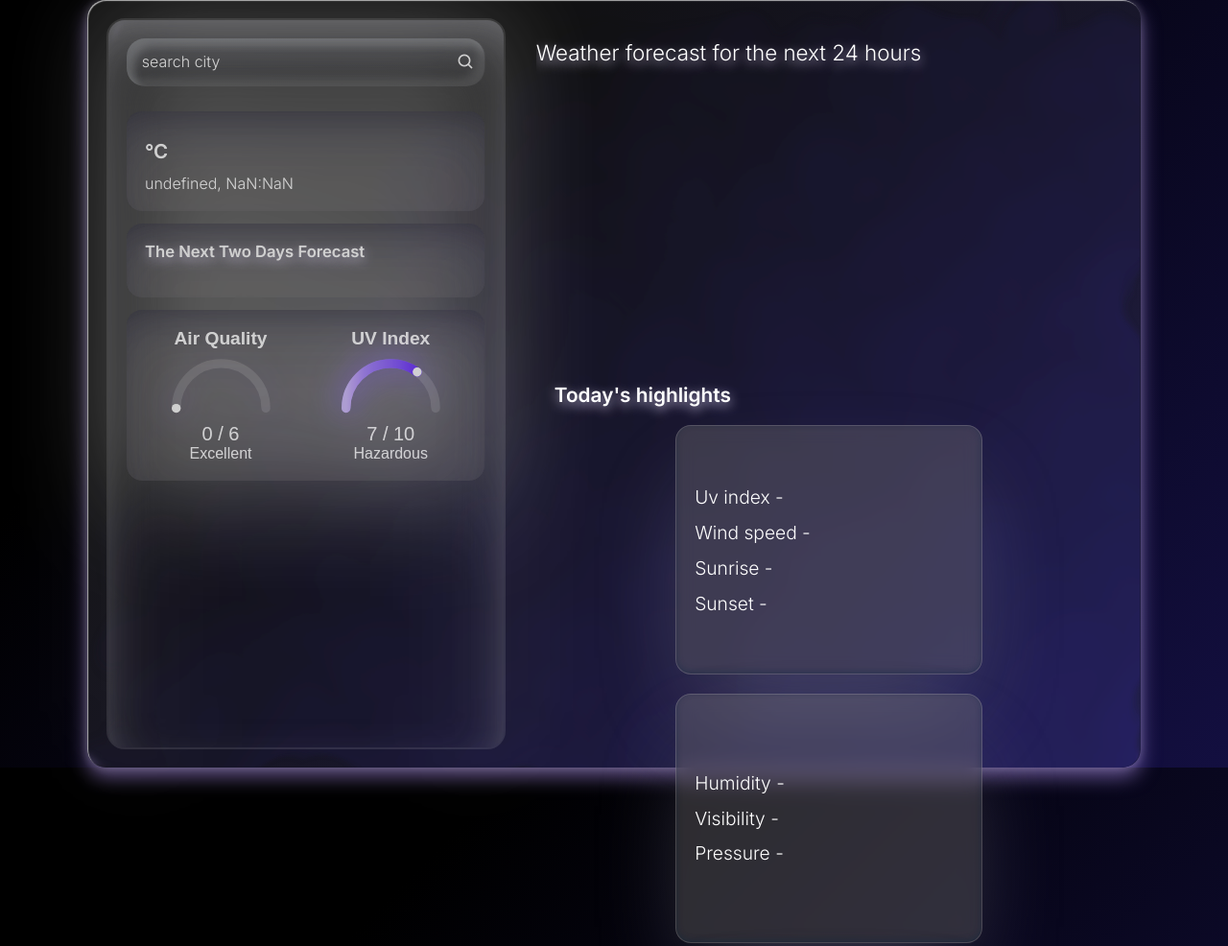
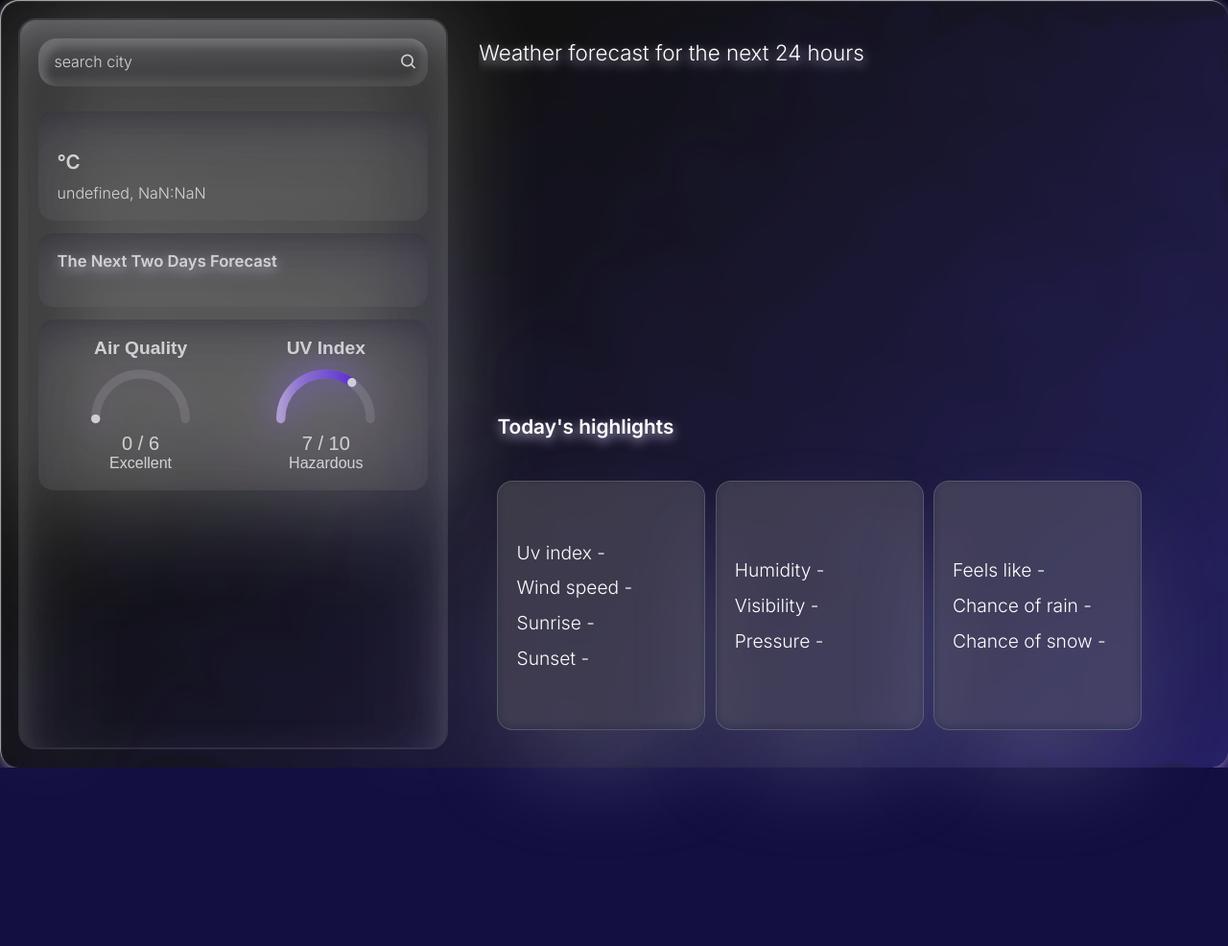
Before and after one commit to Shteinaseev/weather-app, a website built with Vite: page src/index.html in a window 1280 px wide. Shown: the top 986 px of the page at 96% size. After the commit the page ends 800 px from the top, so only its background shows below. Built offline with nearby package versions, Linux system fonts and the light colour scheme; no server answers.

Commit message:
slayder bug fix

```diff
--- a/src/index.html
+++ b/src/index.html
@@ -32,6 +32,7 @@
             <article class="info">
                 <h3 data-js-location class="location">
                     </h2>
+                    <p data-js-weather-desc></p>
                     <p class="temperature">
                         <span data-js-temp></span>°C
                     </p>
@@ -60,7 +61,6 @@
         </aside>
         <section class="weather item">
             <h2>Weather forecast for the next 24 hours
-                <p data-js-weather-title></p>
             </h2>
             <div data-js-weather class="weather-inner"></div>
         </section>
@@ -114,5 +114,6 @@
             </article>
         </section>
     </main>
-    </body>
+</body>
+
 </html>
--- a/src/scripts/index.js
+++ b/src/scripts/index.js
@@ -20,7 +20,7 @@ class weatherApp {
         airQuality: '[data-js-air-quality]',
         uvIndex: '[data-js-uv-index]',
         suggestions: '[data-js-suggestions]',
-        weatherTitle: '[data-js-weather-title]',
+        weatherDesc: '[data-js-weather-desc]',
         sunsetTime: '[data-js-sunset-time]',
         sunriseTime: '[data-js-sunrise-time]',
         visibility: '[data-js-vis]',
@@ -66,7 +66,8 @@ class weatherApp {
         this.uvIndex = this.aside.querySelector(this.selectors.uvIndex);
 
         this.weather = this.root.querySelector(this.selectors.weather);
-        this.weatherTitle = this.root.querySelector(this.selectors.weatherTitle);
+        this.weatherDesc = this.aside.querySelector(this.selectors.weatherDesc);
+        this.weather.style.transform = `rotateY(${this.getMinimalAngle()}deg)`;
 
         this.highlights = this.root.querySelector(this.selectors.highlights);
         this.uvIndexEl = this.highlights.querySelector(this.selectors.uvIndex);
@@ -222,6 +223,19 @@ class weatherApp {
         e.preventDefault();
     }
 
+    getMinimalAngle() {
+
+        const parentElWidth = this.weather.parentElement.offsetWidth;
+
+        // convert linear distance (half the width) to radians, then to
+        // degrees
+        const halfWidth = parentElWidth / 3.8;
+        const radians = halfWidth / this.radius;
+        const degrees = radians * (180 / Math.PI);
+
+        return degrees;
+    }
+
     onMove(e) {
         if (!this.isDragging) return;
 
@@ -231,9 +245,11 @@ class weatherApp {
         this.velocity = delta * -0.1;
         this.currentAngle += this.velocity;
 
-        // Ограничение ротации между первым и последним элементом
-        this.currentAngle = Math.max(20, Math.min(this.currentAngle, 265));
-
+        // ensure we don't rotate past first or last card; the upper bound
+        // is based on the number of items and the per‑item angle increment
+        const maxAngle = (this.count - 1) * this.angle;
+        this.currentAngle = Math.max(this.getMinimalAngle(), Math.min(this.currentAngle, maxAngle));
+        console.log(this.getMinimalAngle())
         this.updateRotation();
 
         this.prevX = x;
@@ -250,7 +266,7 @@ class weatherApp {
 
             // Ограничение ротации между первым и последним элементом
             const maxAngle = (this.count - 1) * this.angle;
-            this.currentAngle = Math.max(15, Math.min(this.currentAngle, maxAngle));
+            this.currentAngle = Math.max(this.getMinimalAngle(), Math.min(this.currentAngle, maxAngle));
 
             this.velocity *= 0.6; // Замедление
             this.updateRotation();
@@ -364,7 +380,7 @@ class weatherApp {
                 this.renderForecastCards(forecastday);
                 this.airQuality.setAttribute('value', data.current.air_quality["us-epa-index"]);
                 this.uvIndex.setAttribute('value', data.current.uv);
-                this.weatherTitle.textContent = data.current.condition.text;
+                this.weatherDesc.textContent = data.current.condition.text;
                 this.aside.style.backgroundImage = `url(./images/${this.timeOfday}/${this.getAsideBackground(code)})`;
 
                 this.uvIndexEl.textContent = data.current.uv;
@@ -378,7 +394,6 @@ class weatherApp {
                 this.chanceOfRain.textContent = `${data.forecast.forecastday[0].day.daily_chance_of_rain}%`;
                 this.chanceOfSnow.textContent = `${data.forecast.forecastday[0].day.daily_chance_of_snow}%`;
 
-
             })
             .catch(error => {
                 console.error('Error fetching weather data:', error);
--- a/src/styles/style.css
+++ b/src/styles/style.css
@@ -68,7 +68,7 @@ article {
     grid-template-areas:
         "aside weather"
         "aside highlights";
-    grid-template-columns: 26rem 1fr;
+    grid-template-columns: 28rem 1fr;
     column-gap: 2rem;
     padding: clamp(1rem, 2.4vh, 1.5rem);
 
@@ -325,7 +325,7 @@ article {
 
     .weather-inner {
         padding: 1rem;
-        width: 420px;
+        width: 620px;
         height: 18.8rem;
         position: relative;
         transform-style: preserve-3d;
@@ -376,9 +376,9 @@ article {
     height: 50vh;
     padding: clamp(1rem, 2.4vh, 1.5rem);
     display: grid;
-    grid-template-rows: auto 1fr;
-    gap: 1.2rem;
-    grid-template-columns: repeat(auto-fit, minmax(320px, 1fr));
+    grid-template-rows: auto 260px;
+    gap: clamp(0.2rem, 1.28vh, 0.8rem);
+    grid-template-columns: repeat(3, 30%);
     place-items: center;
 
     h2 {
@@ -390,8 +390,8 @@ article {
     }
 
     article {
-        width: 320px;
-        height: 260px;
+        width: 100%;
+        height: 100%;
         flex-direction: column;
         justify-content: center;
         row-gap: .8rem;
@@ -404,12 +404,11 @@ article {
             font-weight: 300;
         }
 
-        #map {
-            width: 320px;
-            height: 260px;
-            border: 1px solid #ccc;
-            /* необязательно, просто рамка */
-        }
-
     }
 }
+
+@media (max-width: 1305px) {
+    .content {
+        width: 100vw;
+    }
+}
```
